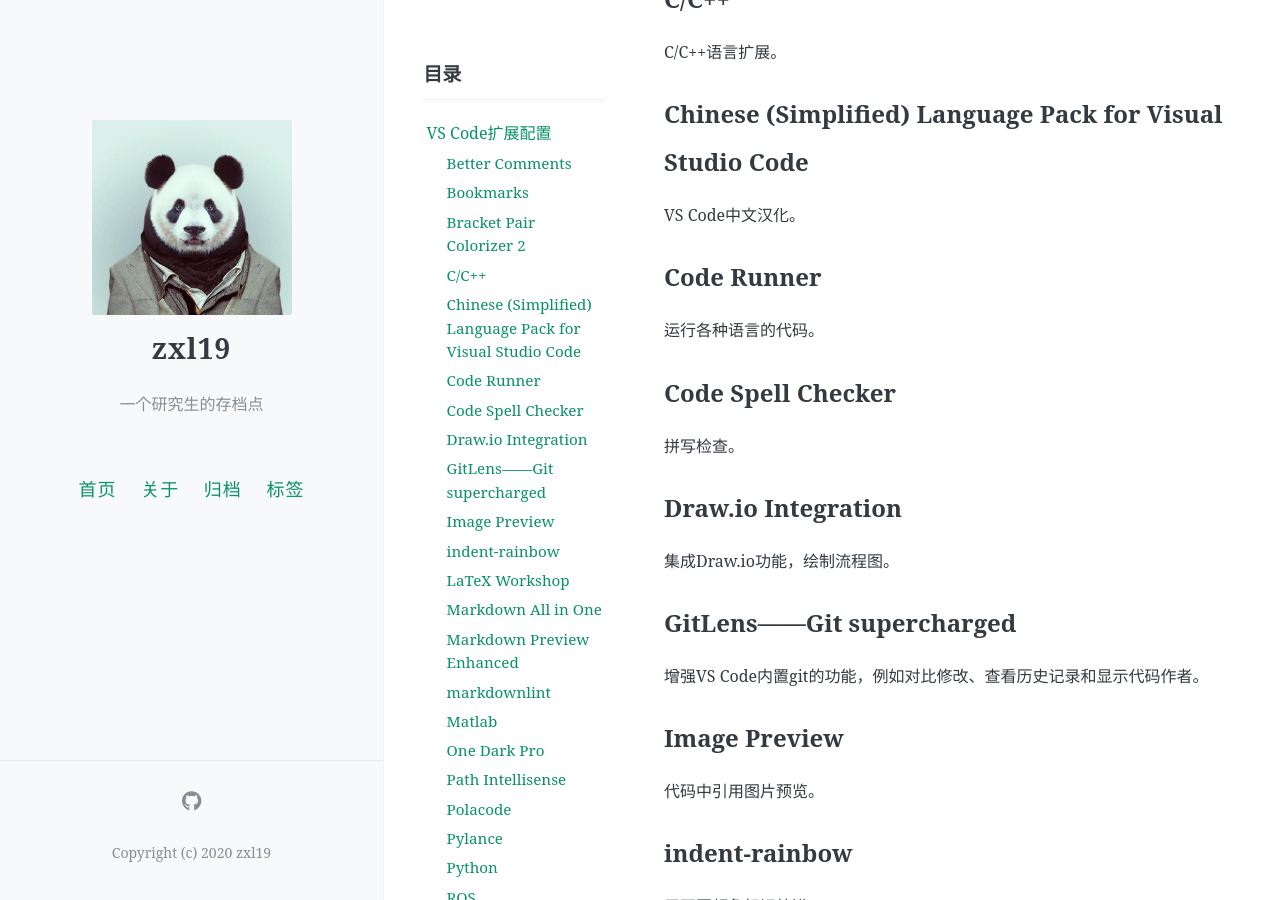
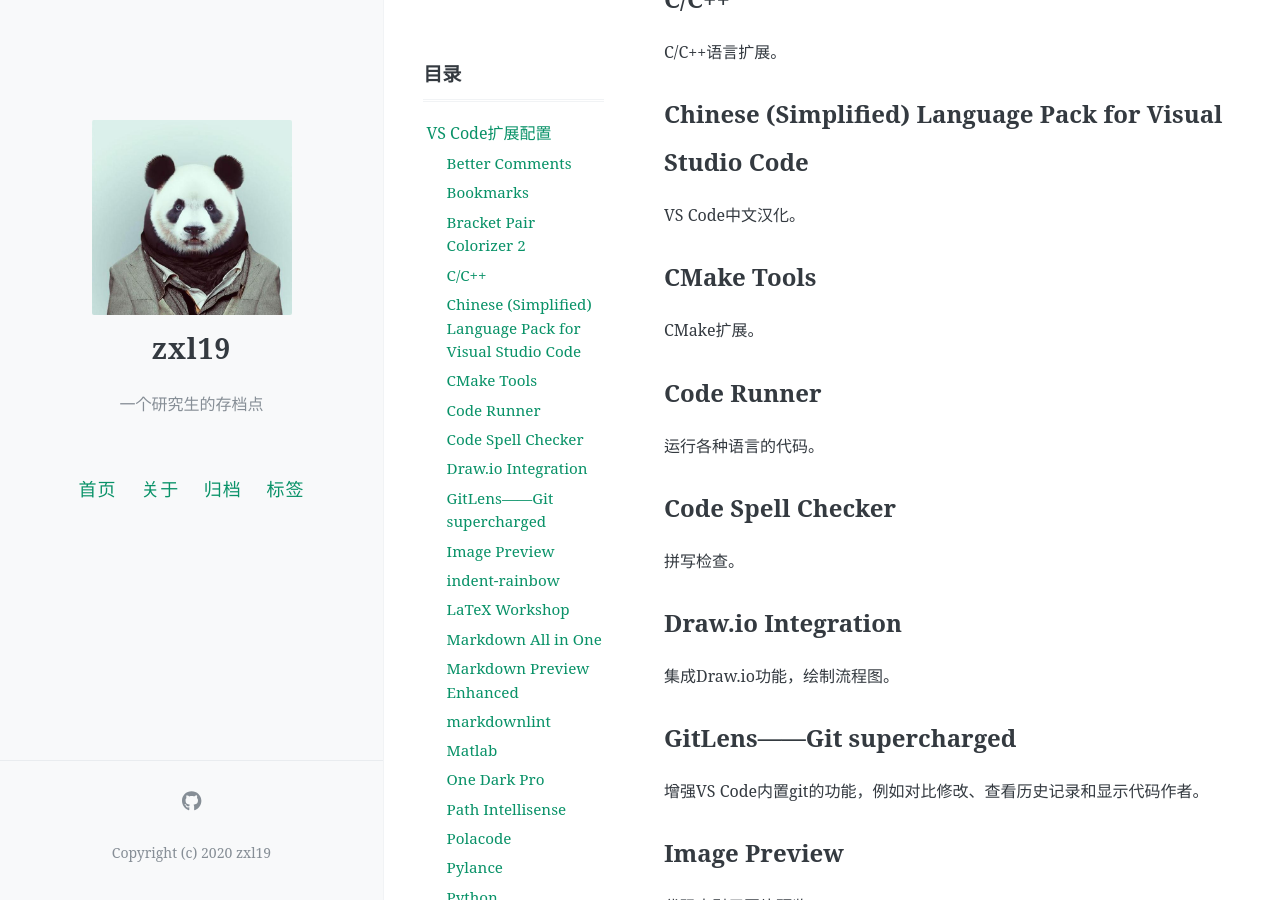
Before and after one commit to zxl19/zxl19.github.io, a Jekyll site: the page built from _posts/2020-06-03-VSCode-extension.md, in a window 1280 px wide and 900 px high, scrolled down 824 px. Built offline with Jekyll 4.4.1, drawn with Linux system fonts in a browser that asks for light colours; comment, search, counter and statistics services are not loaded.

Commit message:
Update 2020-06-03-VSCode-extension.md

```diff
--- a/_posts/2020-06-03-VSCode-extension.md
+++ b/_posts/2020-06-03-VSCode-extension.md
@@ -44,6 +44,10 @@ C/C++语言扩展。
 ## Chinese (Simplified) Language Pack for Visual Studio Code
 
 VS Code中文汉化。
+
+## CMake Tools
+
+CMake扩展。
 
 ## Code Runner
 
```
